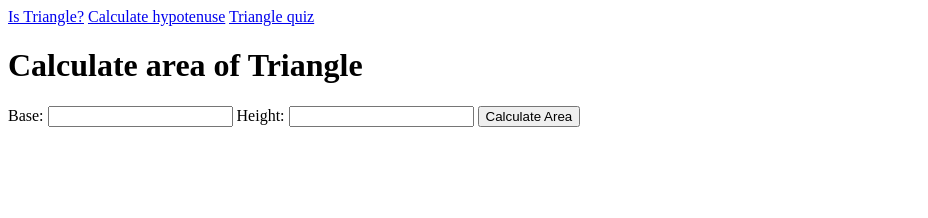
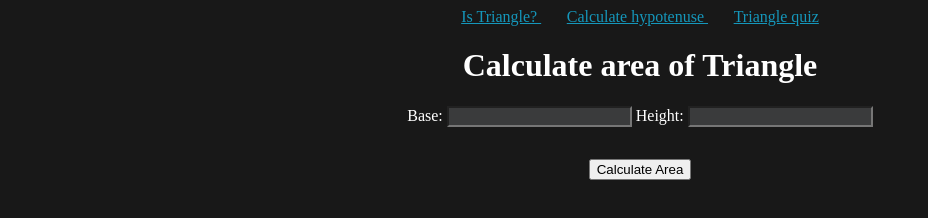
Before and after one commit to TheAmlanSaikia/Fun-With-Triangles, a plain HTML site: page area.html in a window 1280 px wide. Shown: the whole page, without its empty margins (0-928 px from the left). Drawn offline with Linux system fonts and the light colour scheme.

Commit message:
Update Dark Mode

```diff
--- a/area.html
+++ b/area.html
@@ -5,14 +5,15 @@
     <meta charset="UTF-8">
     <meta http-equiv="X-UA-Compatible" content="IE=edge">
     <meta name="viewport" content="width=device-width, initial-scale=1.0">
+    <link rel="stylesheet" href="style.css">
     <title>Calculate Area of triangle</title>
 </head>
 
 <body>
     <nav>
-        <a href="index.html">Is Triangle?</a>
-        <a href="hypotenuse.html">Calculate hypotenuse</a>
-        <a href="quiz.html">Triangle quiz</a>
+        <a href="index.html ">Is Triangle? </a>
+        <a href="hypotenuse.html ">Calculate hypotenuse </a>
+        <a href="quiz.html ">Triangle quiz</a>
     </nav>
     <h1>Calculate area of Triangle</h1>
     <label for="base">Base:</label>
--- a/area.js
+++ b/area.js
@@ -11,7 +11,7 @@ function multiply(a,b){
 function mainFunction(){
     const product = multiply(Number(baseInputs[0].value),Number(baseInputs[1].value));
     const finalAnswer = 0.5*product;
-    outputEl.innerText = "The area is"+ finalAnswer;
+    outputEl.innerText = "The area is "+ finalAnswer;
 }
 
 
--- a/style.css
+++ b/style.css
@@ -0,0 +1,25 @@
+body{
+    text-align: center;
+    background-color:#181818;
+    color: #FFFFFF;
+}
+
+button{
+    display: block;
+    margin: auto;
+    margin-top: 2rem;
+}
+
+div{
+    margin-top: 2rem;
+}
+
+a{
+   padding: 0.8rem 0.8rem 0.8rem 0.8rem;
+   color: #1597BB
+}
+
+input {
+    background-color: #3A3B3C;
+    color: #FFFFFF;
+}
```
Also changed, not shown: hypotenuse.html (+1 -0 lines), quiz.html (+1 -0 lines).
